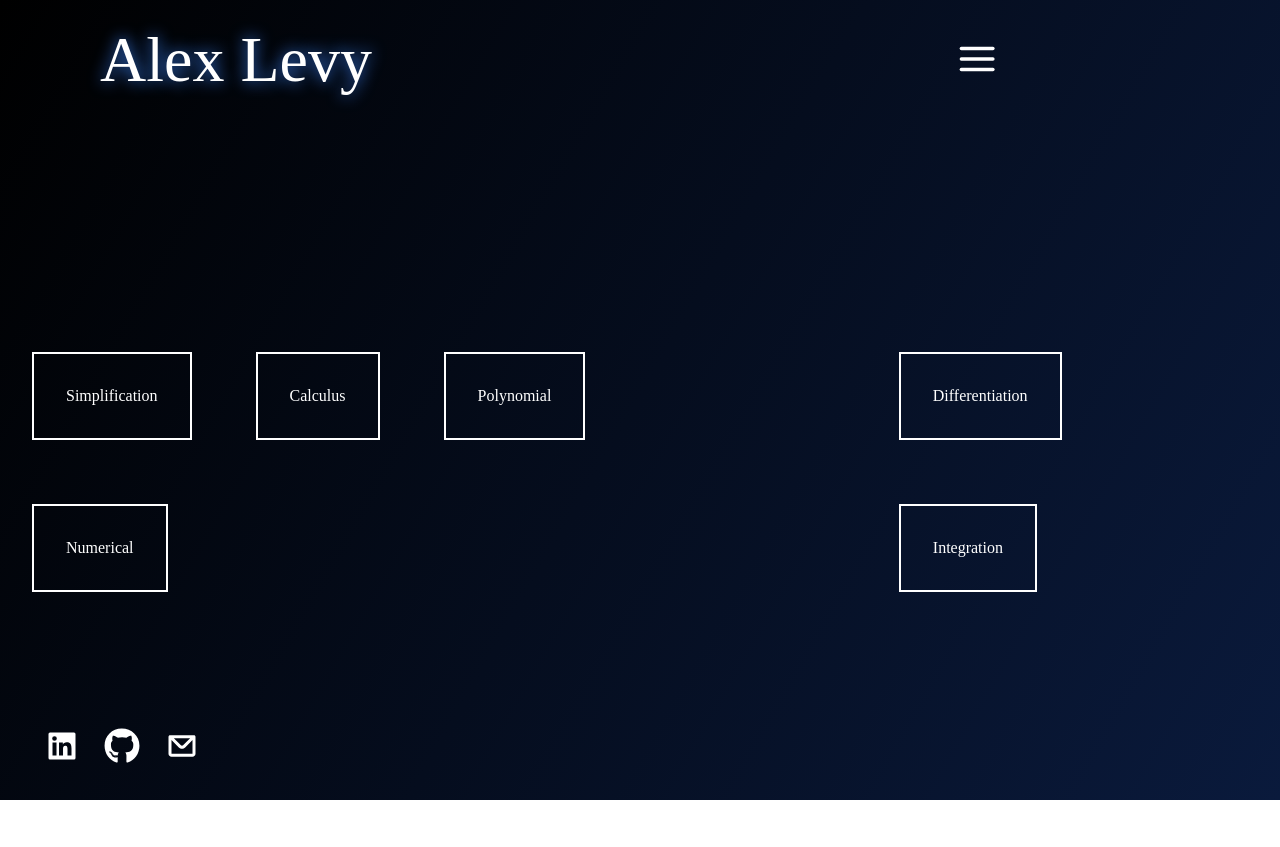
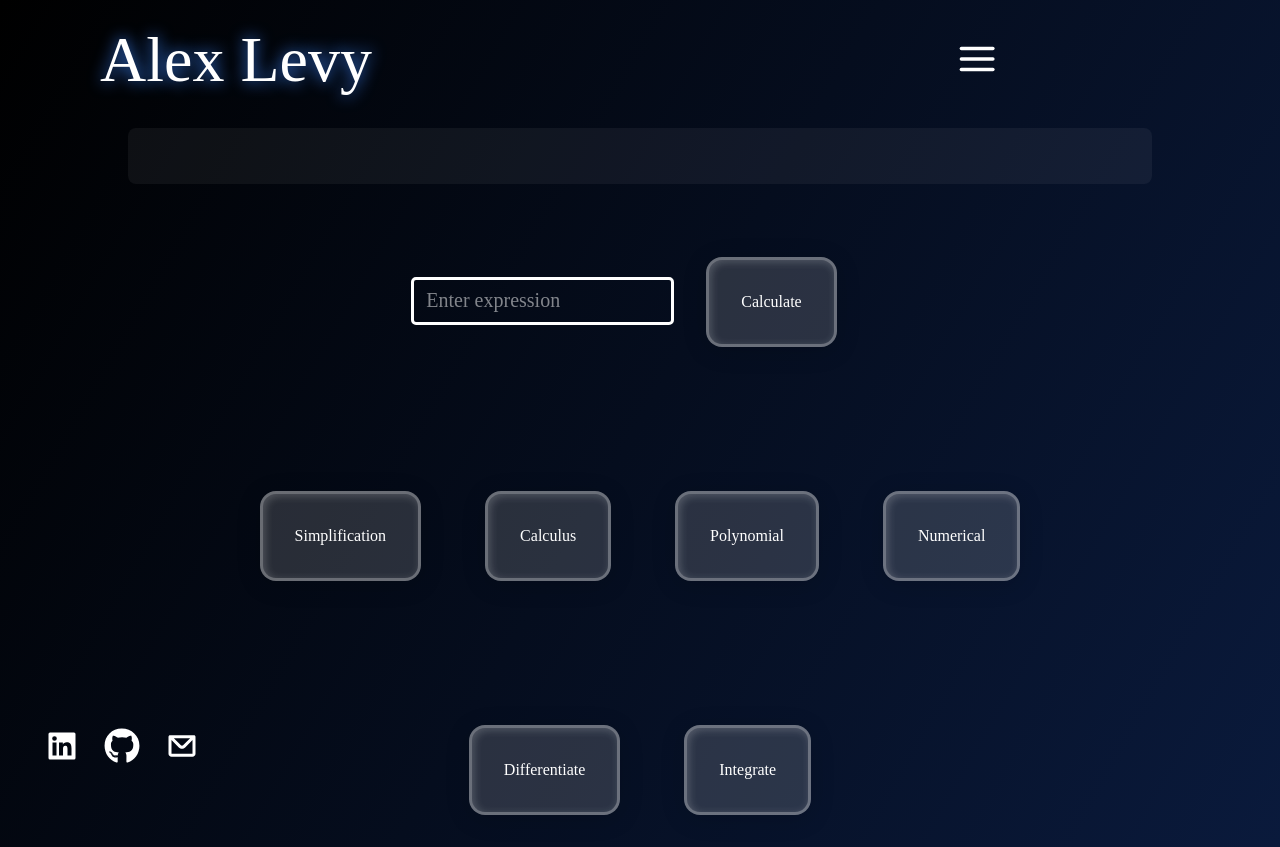
Before and after one commit to ajlevy246/LevySite, a Next.js app: page /projects/LevyCAS in a window 1280 px wide. Before the commit the page ends 800 px from the top, so only its background shows below. Built offline with nearby package versions, Linux system fonts and the light colour scheme.

Commit message:
significant UI and content changes

```diff
--- a/src/app/projects/EarleyParser/page.tsx
+++ /dev/null
@@ -1,7 +0,0 @@
-import "./styles.css";
-
-export default function EarleyParser() {
-    return (
-        <section />
-    )
-}
--- /dev/null
+++ b/src/app/projects/LevyCAS/demo.css
@@ -0,0 +1,62 @@
+/* Whole page */
+
+/* See https://codepen.io/jkantner/pen/GReNrrQ for nice radio buttons! */
+#cas-demo {
+    background-origin: content-box;
+    background: var(--background);
+
+    display: flex;
+    flex-direction: column;
+    align-items: center;
+    justify-content: center;
+
+    min-height: 100vh;
+    padding-top: 10%;
+}
+
+#demo-input {
+    margin-top: 25px;
+    display: flex;
+    flex-direction: column;
+    gap: 5rem;
+
+    align-items: center;
+}
+
+#demo-input button {
+    padding: 2rem;
+    margin: 2rem;
+    cursor: pointer;
+    border: 2px solid white;
+    border-radius: 1rem;
+    background: rgba(255, 255, 255, 0.15);
+    box-shadow: 0 4px 24px rgba(0, 0, 0, 0.15), inset 2px 2px 8px rgba(255,255,255,0.2);
+    border: 3px solid rgba(255, 255, 255, 0.3);
+    transition: 0.2s;
+}
+
+#demo-input button:hover {
+    scale: 1.1;
+    background-color: blue;
+}
+
+#demo-output {
+  padding: 0.5rem 1rem;
+  margin-bottom: 1rem;
+
+
+  width: 80%;
+  min-height: 3rem;
+  height: fit-content;
+  max-height: 8rem;
+
+  overflow-y: auto;
+  font-size: 2rem;
+  text-align: center;
+  word-break: break-word;
+
+  background: rgba(255,255,255,0.05);
+  border-radius: 0.5rem;
+
+  caret-color: rgba(0, 0, 0, 0);
+}
--- a/src/app/projects/LevyCAS/page.tsx
+++ b/src/app/projects/LevyCAS/page.tsx
@@ -1,74 +1,108 @@
-import "./styles.css";
+'use client';
 
-function SimplificationMenu() {
-    return (
-        <div>
-            <button>Automatic Simplification</button>
-            <button>Rationalization</button>
-            <button>Trigonometric Simplification</button>
-        </div>
-    )
-}
+// State
+import { ButtonHTMLAttributes, useState } from "react";
+import { Client } from "@gradio/client";
 
-function CalculusMenu() {
-    return (
-        <div>
-            <button>Differentiation</button>
-            <button>Integration</button>
-        </div>
-    )
-}
+// Components
+import TextType from "@/blocks/TextAnimations/TextType/TextType";
 
-function PolynomialMenu() {
-    return (
-        <div>
-            <button>Greatest Common Divisor</button>
-            <button>Square-Free Factorization</button>
-        </div>
-    )
-}
+// Styles
+import "./demo.css";
 
-function NumericalMenu() {
-    return (
-        <div>
-            <button>Prime Check</button>
-            <button>Integer Factor</button>
-        </div>
-    )
-}
+// MENU OPTIONS
+// Main: Simplification, Calculus, Polynomial, Numerical
+// Simplification: Automatic Simplification, Rationalization, Trigonometric Simplification
+// Calculus: Differentiation, Integration
+// Polynomial: Greatest Common Divisor, Square Free Factorization
+// Numerical: Prime Check, Integer Factorization
 
 export default function LevyCAS() {
+    const [demoOutput, setDemoOutput] = useState('');
+    // Default choice is differentiation
+    const [userInput, setUserInput] = useState('');
+    const [mainOp, setMainOp] = useState('Calculus');
+    const [subOp, setSubOp] = useState('/calculus/derivative');
+
+    async function handleSubmit(e: React.FormEvent) {
+        e.preventDefault();
+        setDemoOutput("Loading...");
+
+
+        try {
+            const client = await Client.connect("ajlevy246/levycas-api");
+
+            // subOp is the API endpoint (e.g., 'calculus/derivative')
+            const result = await client.predict(subOp, { expr: userInput, wrt: "x" });
+            setDemoOutput(result.data as string);
+        }
+
+        catch {
+            setDemoOutput("failed, try a different expression...")
+        }
+    }
+
     return (
-        <section id="cas-demo" className="min-h-screen">
-            {/* Output */}
-            <div>
-
+        <section id="cas-demo">
+            <div id="demo-output">
+                <TextType
+                    text={demoOutput}
+                    key={demoOutput}
+                    deletingSpeed={0}
+                    typingSpeed={25}
+                />
             </div>
-
-            {/* Operations*/}
-            <form id="cas-gui">
-                {/* Operations menu */}
-                <div id="cas-op-menu">
-                    {/* Operation class menu */}
-                    <div>
-                        <button>Simplification</button>
-                        <button>Calculus</button>
-                        <button>Polynomial</button>
-                        <button>Numerical</button>
-                    </div>
-
-                    {/* Operation type menu */}
-                    <div>
-                        {/* Rendering of menus depends on operation class selection - Calculus for now */}
-                        <CalculusMenu />
-                    </div>
+            <form id="demo-input" onSubmit={handleSubmit}>
+                {/* Expression input */}
+                <div>
+                    <input className="text-xl pl-[0.75rem] border-white border-[3px] h-[3rem] rounded-[5px]" value={userInput} onChange={e => setUserInput(e.target.value.toLowerCase())} placeholder="Enter expression" />
+                    <button type="submit">Calculate</button>
                 </div>
 
-                {/* Input */}
+                {/* Menu options */}
                 <div>
-
+                    <button type="button" onClick={() => setMainOp("Simplification")}>Simplification</button>
+                    <button type="button" onClick={() => setMainOp("Calculus")}>Calculus</button>
+                    <button type="button" onClick={() => setMainOp("Polynomial")}>Polynomial</button>
+                    <button type="button" onClick={() => setMainOp("Numerical")}>Numerical</button>
                 </div>
 
+                {/* Operation Options */}
+                <div>
+                    {
+                        mainOp == "Simplification" && (
+                            <section className="sub-op-menu">
+                                <button type="button" onClick={() => setSubOp("/simp/auto")}>Auto Simplification</button>
+                                <button type="button" onClick={() => setSubOp("/simp/rationalize")}>Rationalization</button>
+                                <button type="button" onClick={() => setSubOp("/simp/trig")}>Trig Simplification</button>
+                            </section>
+                        )
+                    }
+                    {
+                        mainOp == "Calculus" && (
+                            <section className="sub-op-menu">
+                                <button type="button" onClick={() => setSubOp("/calculus/derivative")}>Differentiate</button>
+                                <button type="button" onClick={() => setSubOp("/calculus/integrate")}>Integrate</button>
+                            </section>
+                        )
+                    }
+                    {
+                        mainOp == "Polynomial" && (
+                            <section className="sub-op-menu">
+                                <button type="button" onClick={() => setSubOp("/poly/gcd")}>Greatest Common Divisor</button>
+                                <button type="button" onClick={() => setSubOp("/poly/sqf")}>Square-Free Factor</button>
+                            </section>
+                        )
+                    }
+                    {
+                        mainOp === "Numerical" && (
+                            <section className="sub-op-menu">
+                                <button type="button" onClick={() => setSubOp("/num/prime")}>Prime Check</button>
+                                <button type="button" onClick={() => setSubOp("/num/factor")}>Integer Factorization</button>
+                            </section>
+                        )
+                    }
+                </div>
             </form>
         </section>
     )
--- a/src/app/projects/LevyCAS/styles.css
+++ /dev/null
@@ -1,27 +0,0 @@
-/* Whole page */
-
-/* See https://codepen.io/jkantner/pen/GReNrrQ for nice radio buttons! */
-#cas-demo {
-    background-origin: content-box;
-    background: var(--background);
-}
-
-#cas-op-menu {
-    padding-top: 25%;
-    display: flex;
-    flex-direction: row;
-    gap: 5rem;
-}
-
-#cas-gui button {
-    padding: 2rem;
-    margin: 2rem;
-    cursor: pointer;
-    border: 2px solid white;
-    transition: 0.2s;
-}
-
-#cas-gui button:hover {
-    scale: 1.1;
-    background-color: blue;
-}
--- a/src/app/projects/PersonalSite/page.tsx
+++ /dev/null
@@ -1,5 +0,0 @@
-export default function PersonalSite() {
-    return (
-        <section />
-    )
-}
```
Also changed, not shown: src/components/Projects/popups/LevyCASPopup.tsx (+0 -16 lines), src/components/Projects/popups/popups.css (+4 -19 lines), src/app/projects/EarleyParser/styles.css (deleted).
